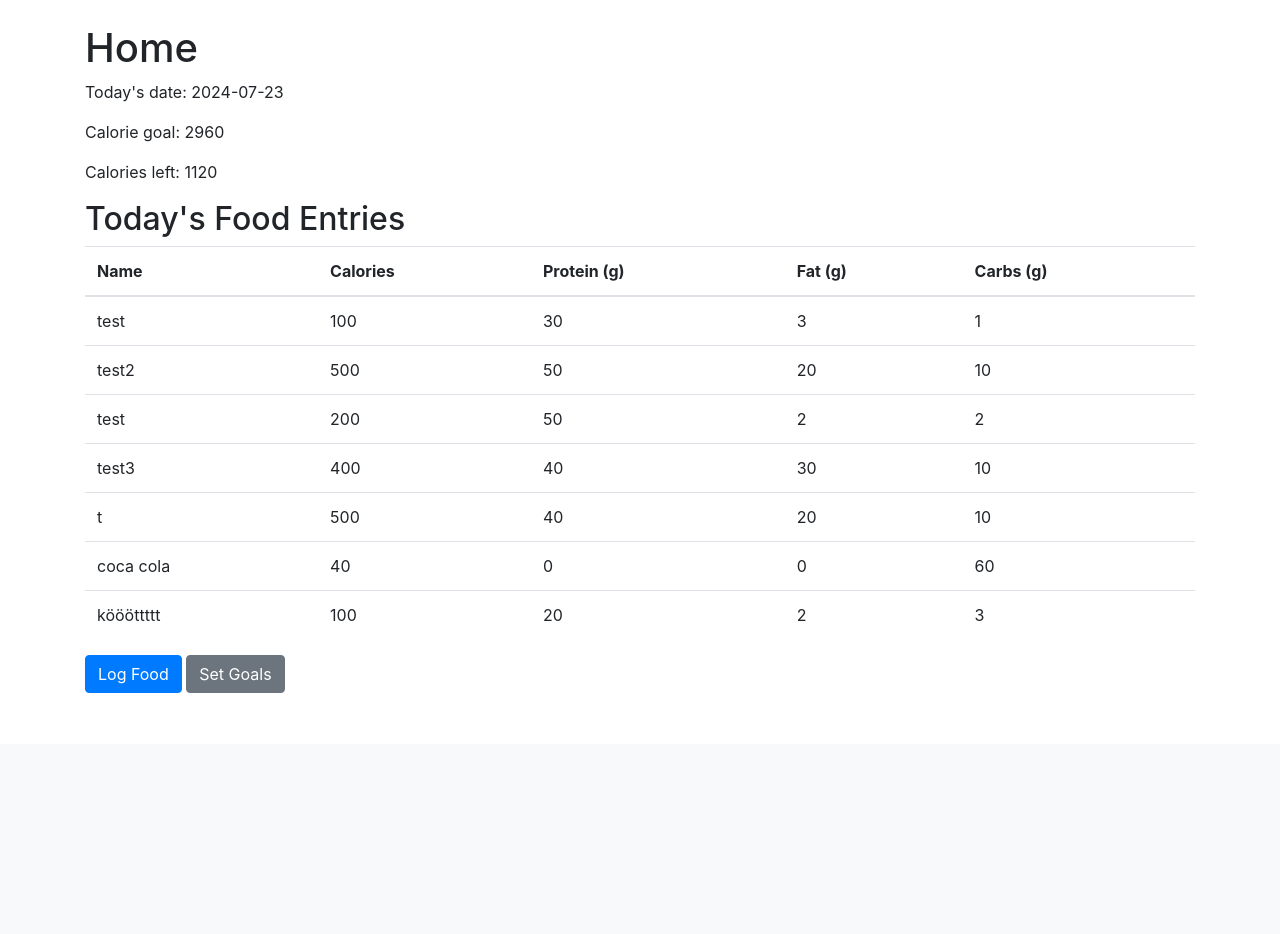
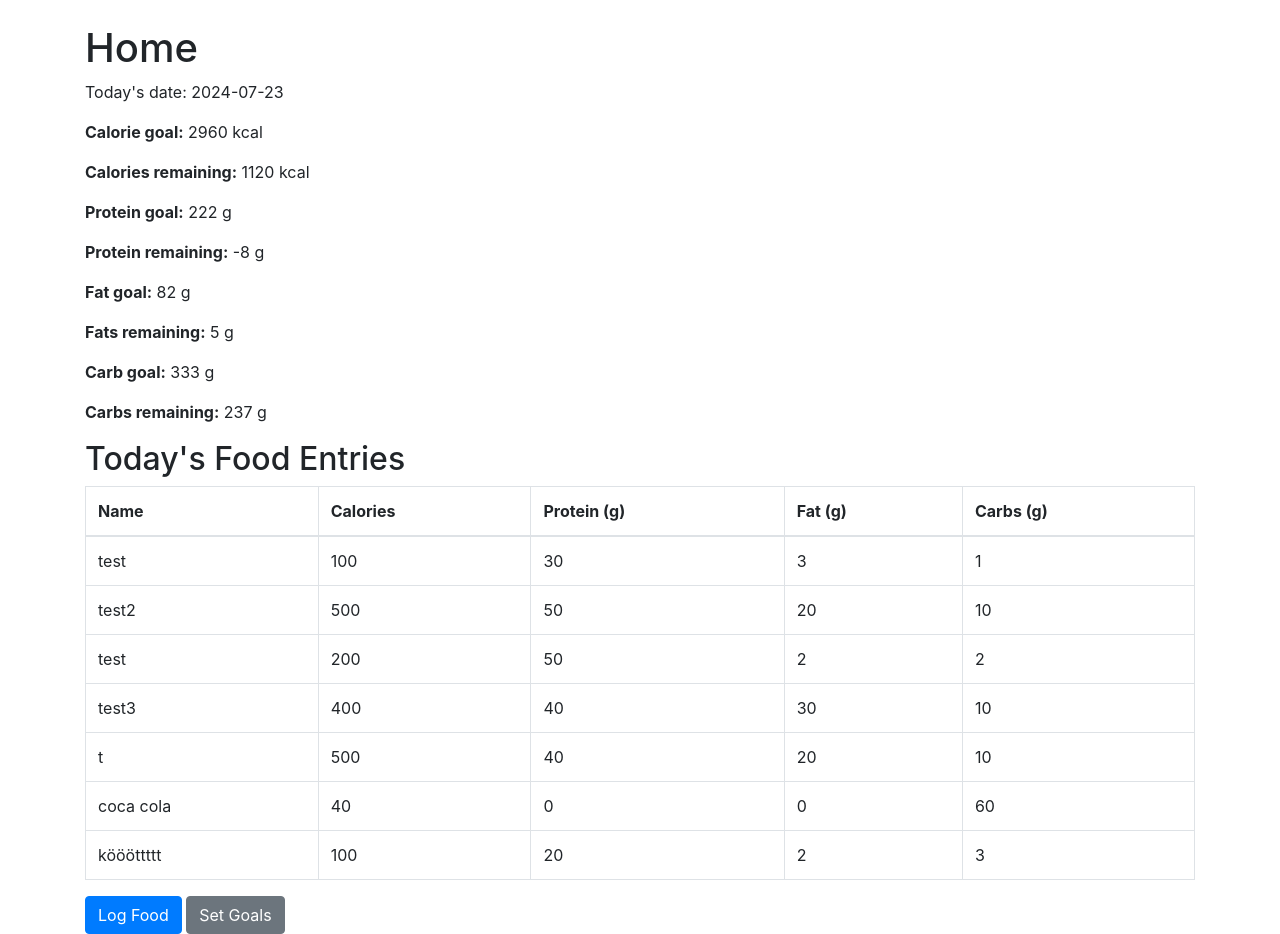
Before and after one commit to oskuuh43/KcalAndMacroTracker, a Flask app: page /home in a window 1280 px wide. Shown: the part 56-990 px from the top of the page. Before the commit the page ends 749 px from the top, so only its background shows below. Run offline with Flask 3, Linux system fonts and the light colour scheme; a user stored in the database is signed in; some libraries are stand-ins or nearby versions.

Commit message:
Flask and SQLite working. Frontend fixed, and base functionality of the app implemented.
calorie tracking added. able to set own calorie and macronutrient goals, and add food items for tracking daily calories.

App working. Commenting needed before finished product.

Final product ready!

```diff
--- a/app/routes.py
+++ b/app/routes.py
@@ -74,12 +74,28 @@ def home():
     # Get today's food entries
     food_entries_today = FoodEntry.query.filter_by(user_id=user.id, date=today).all()
 
+    # Calculate total consumed
     total_calories = sum(entry.calories for entry in food_entries_today)
+    total_protein = sum(entry.protein for entry in food_entries_today)
+    total_fat = sum(entry.fat for entry in food_entries_today)
+    total_carbs = sum(entry.carbs for entry in food_entries_today)
+
+    # Calculate remaining values
     calories_left = user.daily_calorie_goal - total_calories
+    protein_left = user.daily_protein_goal - total_protein
+    fat_left = user.daily_fat_goal - total_fat
+    carbs_left = user.daily_carbs_goal - total_carbs
 
-    return render_template('home.html', today=today, calorie_goal=user.daily_calorie_goal,
-                           calories_left=calories_left, food_entries=food_entries_today)
-
+    return render_template('home.html', today=today,
+                           calorie_goal=user.daily_calorie_goal,
+                           calories_left=calories_left,
+                           protein_goal=user.daily_protein_goal,
+                           protein_left=protein_left,
+                           fat_goal=user.daily_fat_goal,
+                           fat_left=fat_left,
+                           carbs_goal=user.daily_carbs_goal,
+                           carbs_left=carbs_left,
+                           food_entries=food_entries_today)
 
 
 @app.route('/log_food', methods=['GET', 'POST'])
--- a/app/templates/home.html
+++ b/app/templates/home.html
@@ -6,11 +6,21 @@
 <h1>Home</h1>
 
 <p>Today's date: {{ today }}</p>
-<p>Calorie goal: {{ calorie_goal }}</p>
-<p>Calories left: {{ calories_left }}</p>
+
+<p><strong>Calorie goal:</strong> {{ calorie_goal }} kcal</p>
+<p><strong>Calories remaining:</strong> {{ calories_left }} kcal</p>
+
+<p><strong>Protein goal:</strong> {{ protein_goal }} g</p>
+<p><strong>Protein remaining:</strong> {{ protein_left }} g</p>
+
+<p><strong>Fat goal:</strong> {{ fat_goal }} g</p>
+<p><strong>Fats remaining:</strong> {{ fat_left }} g</p>
+
+<p><strong>Carb goal:</strong> {{ carbs_goal }} g</p>
+<p><strong>Carbs remaining:</strong> {{ carbs_left }} g</p>
 
 <h2>Today's Food Entries</h2>
-<table class="table">
+<table class="table table-bordered">
     <thead>
         <tr>
             <th>Name</th>
--- a/app/templates/log_food.html
+++ b/app/templates/log_food.html
@@ -31,7 +31,7 @@
 </form>
 
 <h2>Today's Logged Foods</h2>
-<table class="table">
+<table class="table table-bordered">
     <thead>
         <tr>
             <th>Name</th>
```
Also changed, not shown: app/templates/add_food.html (+21 -11 lines), app/templates/index.html (+4 -4 lines), app/templates/base.html (line endings or trailing spaces), app/templates/login.html (line endings or trailing spaces), instance/site.db.
